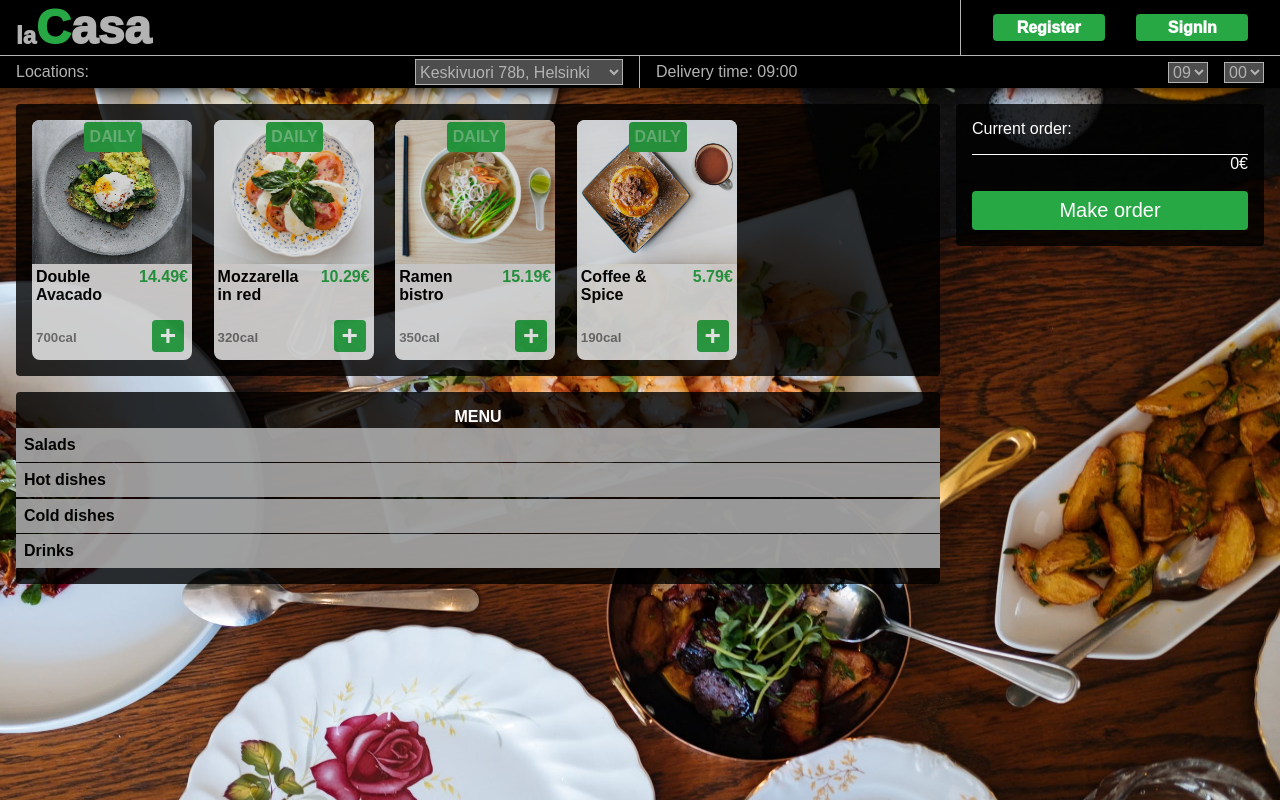
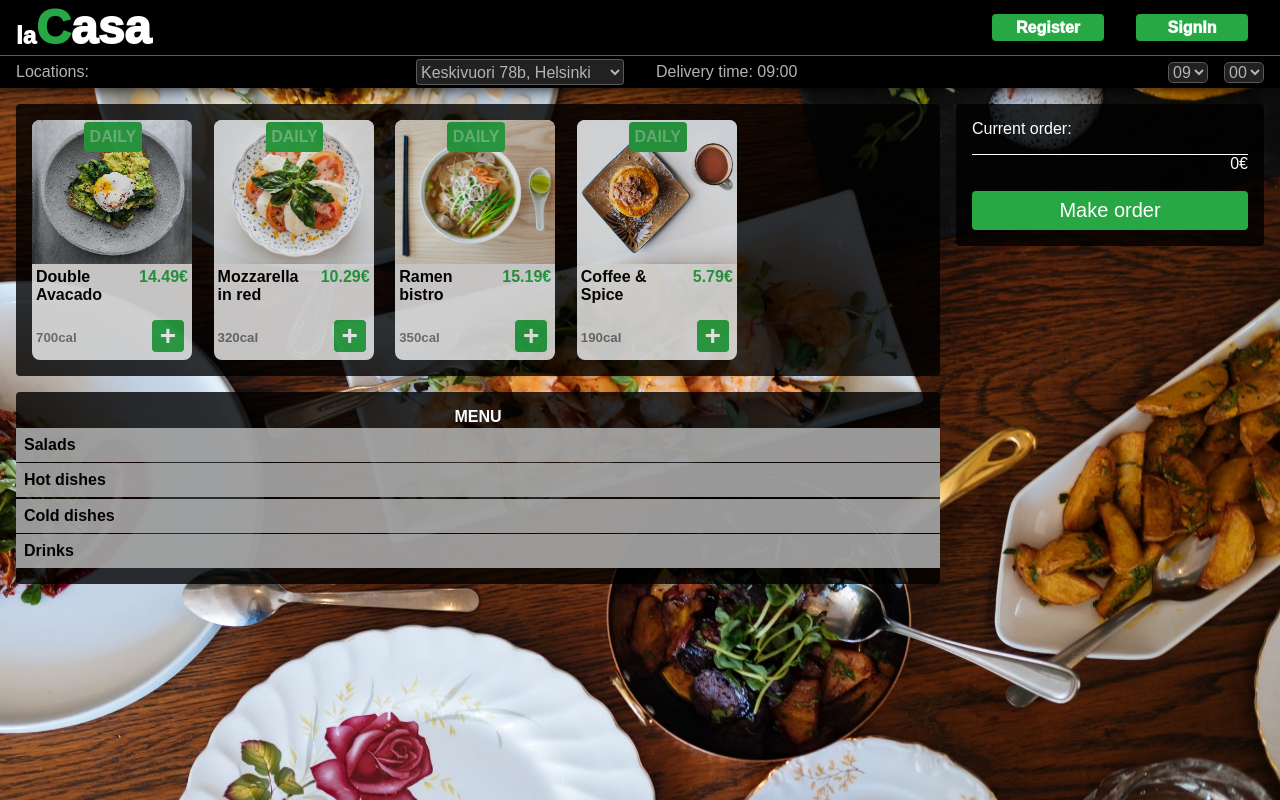
Before and after one commit to Kuovinen/Restaurant, a React (Create React App) app: page / in a window 1280 px wide. Built offline with nearby package versions, Linux system fonts and the light colour scheme.

Commit message:
visual contrast lessened for header element

```diff
--- a/src/index.css
+++ b/src/index.css
@@ -3,8 +3,9 @@
   --cp-Red: rgb(220, 53, 69);
   --cp-Black: rgb(0, 0, 0);
   --cp-Grey: rgb(179, 179, 179);
+  --cp-Grey2: rgb(90, 90, 90);
   --cp-Black80: rgba(0, 0, 0, 0.8);
-  --border: 0.1rem solid var(--cp-Grey);
+  --border: 0.1rem solid var(--cp-Grey2);
 }
 body {
   font-family: arial;
@@ -54,12 +55,12 @@ header {
   margin-left: 1rem;
   font-weight: 1000;
   user-select: none;
+  color: white;
 }
 #la {
   font-size: 3vh;
 }
 .login {
-  border-left: var(--border);
   grid-column: 4;
   background: none;
   display: flex;
@@ -67,10 +68,8 @@ header {
   align-items: center;
 }
 .login2 {
-  border-left: var(--border);
   grid-column: 4;
   display: flex;
-
   justify-content: flex-end;
   align-items: center;
   background: none;
@@ -139,6 +138,7 @@ header {
 
 #usericon {
   height: 100%;
+  opacity: 0.9;
 }
 
 .labelPlace,
@@ -156,7 +156,6 @@ header {
   font-size: "3vh";
 }
 .locations {
-  border-right: var(--border);
   border-top: var(--border);
   grid-column: 1/3;
   grid-row: 2;
@@ -172,10 +171,10 @@ header {
 .locationSelect {
   flex: 3fr;
   height: 80%;
-
   margin-right: 1rem;
   position: relative;
-  background-color: hsl(0, 0%, 100%, 0.3);
+  background-color: rgba(110, 110, 110, 0.3);
+  border-radius: 0.2rem;
   display: flex;
   align-items: center;
   justify-content: flex-end;
@@ -201,9 +200,9 @@ header {
   position: relative;
   flex: 3fr;
   height: 80%;
-
   margin-right: 1rem;
-  background-color: hsl(0, 0%, 100%, 0.3);
+  background-color: rgba(110, 110, 110, 0.3);
+  border-radius: 0.3rem;
   color: var(--cp-White);
   font-size: 2vh;
   text-align: center;
@@ -649,6 +648,7 @@ input::placeholder {
     grid-row: 2;
   }
   .time {
+    border: none;
     grid-column: 1/3;
     grid-row: 3;
   }
@@ -684,13 +684,13 @@ input::placeholder {
     grid-column: 1;
     grid-row: 2;
     height: 3rem;
-    border-top: 0.1rem solid var(--cp-Grey);
+    border-top: 0.1rem solid var(--cp-Grey2);
     border-left: none;
   }
   .login2 {
     grid-column: 1;
     grid-row: 2;
-    border-top: 0.1rem solid var(--cp-Grey);
+    border-top: 0.1rem solid var(--cp-Grey2);
     border-left: none;
   }
   .locations {
```
